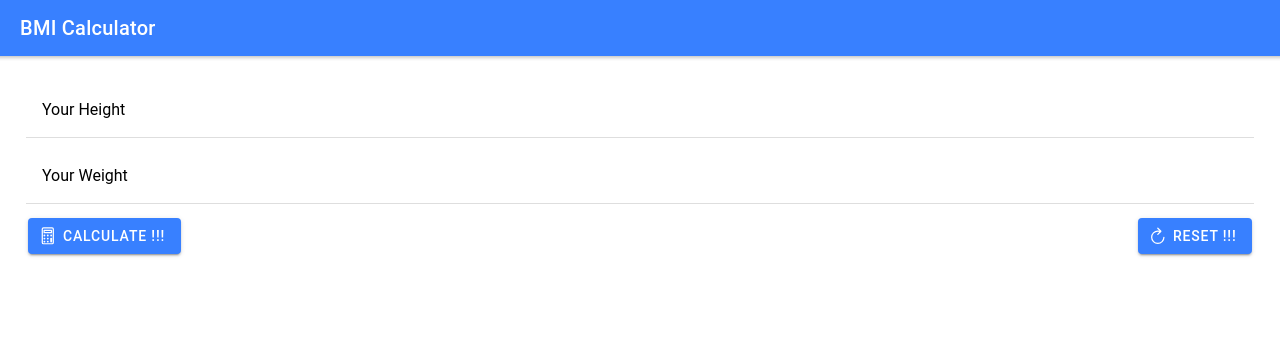
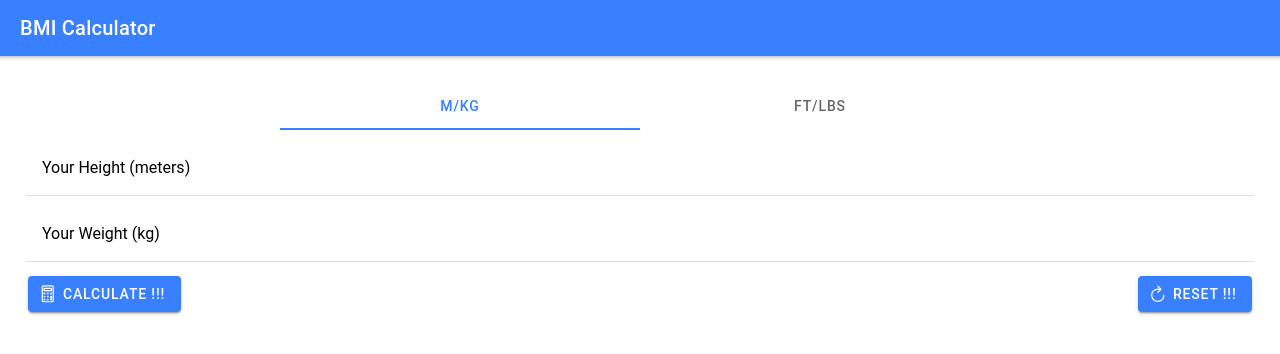
Before and after one commit to Luka-dot/Ionic-React, a React (Create React App) app: page / in a window 1280 px wide. Shown: the top 354 px of the page. Built offline with nearby package versions, Linux system fonts and the light colour scheme.

Commit message:
calc for lbs/kg

```diff
--- a/src/App.tsx
+++ b/src/App.tsx
@@ -21,10 +21,12 @@
 
 /* Theme variables */
 import './theme/variables.css';
+import InputControl from './components/InputControl';
 
 const App: React.FC = () => {
   const [calculatedBmi, setCalculatedBmi] = useState<number>();
   const [ error, setError ] = useState<string>();
+  const [calUnits, setCalUnits] = useState<'mkg' | 'ftlbs'>('mkg');
 
   const weightInputRef = useRef<HTMLIonInputElement>(null);
   const heightInputRef = useRef<HTMLIonInputElement>(null);
@@ -38,7 +40,13 @@
       return;
     }
 
-    const bmi = +enteredWeight / (+enteredHeight * +enteredHeight);
+    const weightConversionFactor = calUnits === 'ftlbs' ? 2.2 : 1;
+    const heightConversionFactor = calUnits === 'ftlbs' ? 3.28 : 1;
+
+    const weight = +enteredWeight / weightConversionFactor;
+    const height = +enteredHeight / heightConversionFactor;
+
+    const bmi = weight / (height * height);
 
     setCalculatedBmi(bmi);
   };
@@ -52,6 +60,9 @@
     setError('');
   }
 
+  const selectCalcUnitHandler = (selectedValue: 'mkg' | 'ftlbs') => {
+    setCalUnits(selectedValue);
+  };
 
   return (
     <React.Fragment>
@@ -66,8 +77,13 @@
           <IonGrid>
             <IonRow>
               <IonCol>
+                <InputControl selectedValue={calUnits} onSelectValue={selectCalcUnitHandler}/>
+              </IonCol>
+            </IonRow>
+            <IonRow>
+              <IonCol>
                 <IonItem>
-                  <IonLabel position="floating">Your Height</IonLabel>
+                  <IonLabel position="floating">Your Height ({calUnits === 'mkg' ? 'meters' : 'feet'})</IonLabel>
                   <IonInput type="number" ref={heightInputRef}></IonInput>
                 </IonItem>
               </IonCol>
@@ -75,7 +91,7 @@
             <IonRow>
               <IonCol>
                 <IonItem>
-                  <IonLabel position="floating">Your Weight</IonLabel>
+                  <IonLabel position="floating">Your Weight ({calUnits === 'mkg' ? 'kg' : 'lbs'})</IonLabel>
                   <IonInput type="number" ref={weightInputRef}></IonInput>
                 </IonItem>
               </IonCol>
--- /dev/null
+++ b/src/components/InputControl.tsx
@@ -0,0 +1,21 @@
+import React from 'react';
+import { IonSegment, IonSegmentButton, IonLabel } from '@ionic/react';
+
+const InputControl: React.FC<{selectedValue: 'mkg' | 'ftlbs'; onSelectValue: (value: 'mkg' | 'ftlbs') => void }> = props => {
+    const inputChangeHandler = (event: CustomEvent) => {
+        props.onSelectValue(event.detail.value);
+    };
+
+    return (
+        <IonSegment value={props.selectedValue} onIonChange={inputChangeHandler} >
+            <IonSegmentButton value="mkg">
+                <IonLabel>m/kg</IonLabel>
+            </IonSegmentButton>
+            <IonSegmentButton value="ftlbs">
+                <IonLabel>ft/lbs</IonLabel>
+            </IonSegmentButton>
+        </IonSegment>
+    );
+};
+
+export default InputControl;
```
